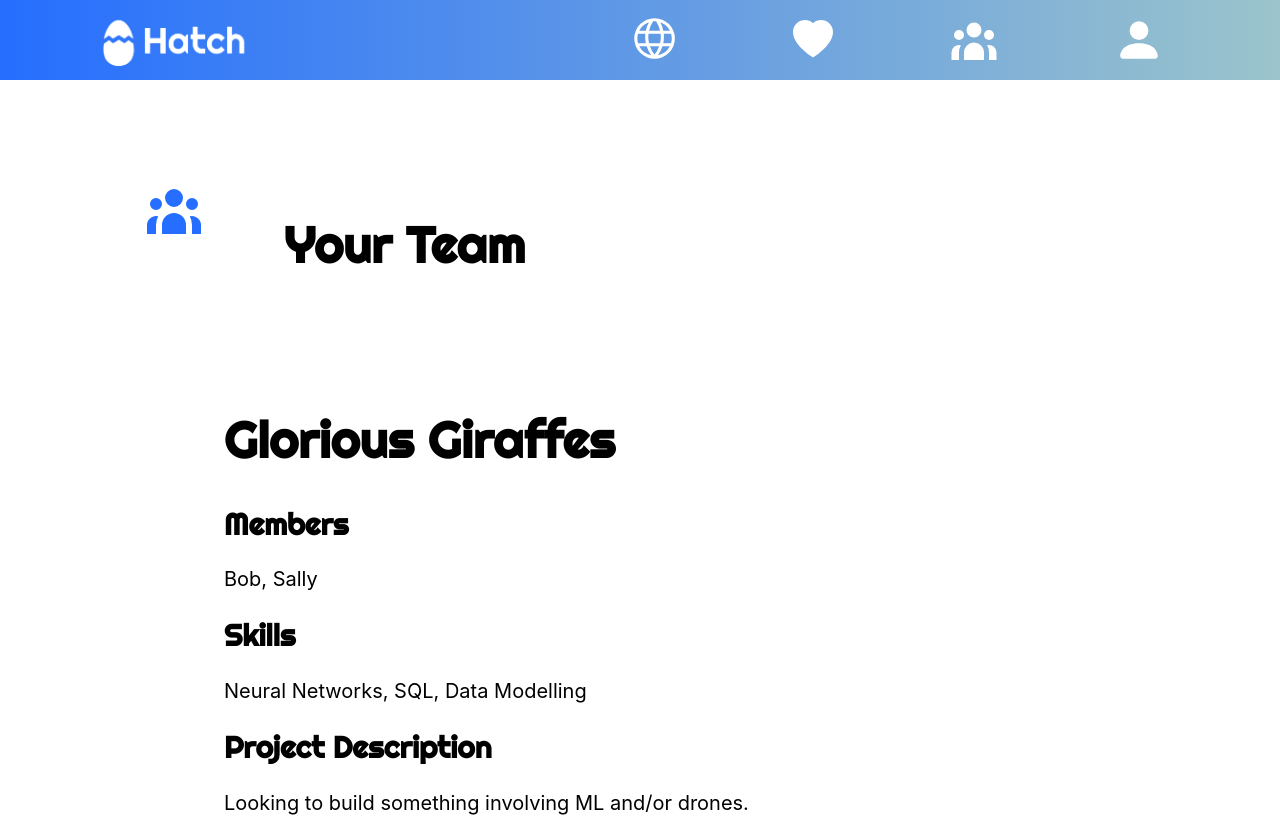
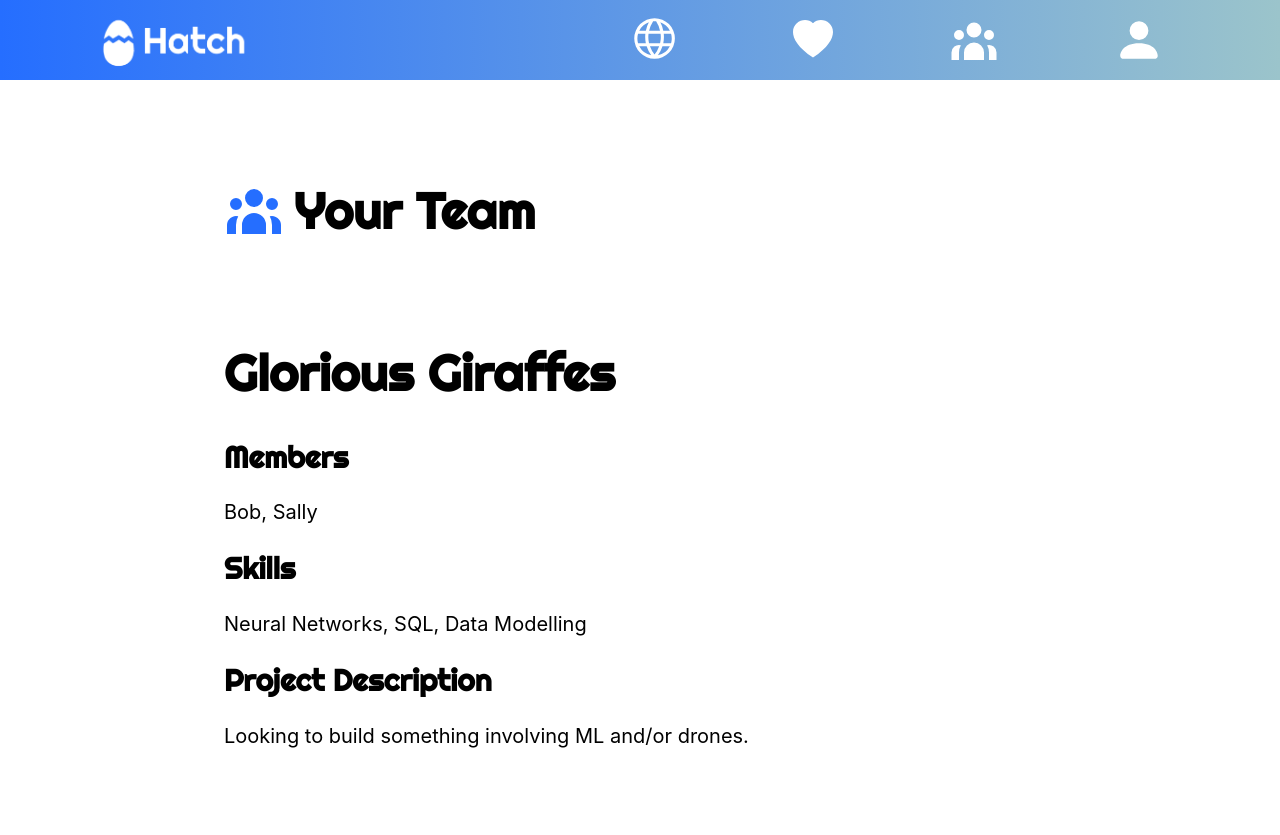
Before and after one commit to y-fysiks/htn-hatch, a React (Create React App) app in the folder client/: page /team in a window 1280 px wide. After the commit the page ends 800 px from the top, so only its background shows below. Built offline with nearby package versions, Linux system fonts and the light colour scheme.

Commit message:
Polished Team Page

```diff
--- a/client/src/Team/Team.elements.js
+++ b/client/src/Team/Team.elements.js
@@ -3,7 +3,7 @@ import styled from 'styled-components'
 
 export const HeaderDiv = styled.div`
   margin-top: 100px;
-  margin-left: 80px;
+  margin-left: 160px;
   margin-right: 80px;
   margin-bottom: 100px;
   display: flex;
@@ -27,6 +27,8 @@ export const HeaderText = styled.h1`
   font-weight: bold;
   display: inline-block;
   margin-left: 80px;
+  padding: 0 0 0 10px;
+  margin: 0;
 `
 
 export const MarginDiv = styled.div`
@@ -62,6 +64,7 @@ export const TeamDiv = styled.div`
 export const TeamName = styled.h1`
   font-size: 50px;
   font-family: Righteous;
+
 `
 
 export const Subheader = styled.h2`
```
